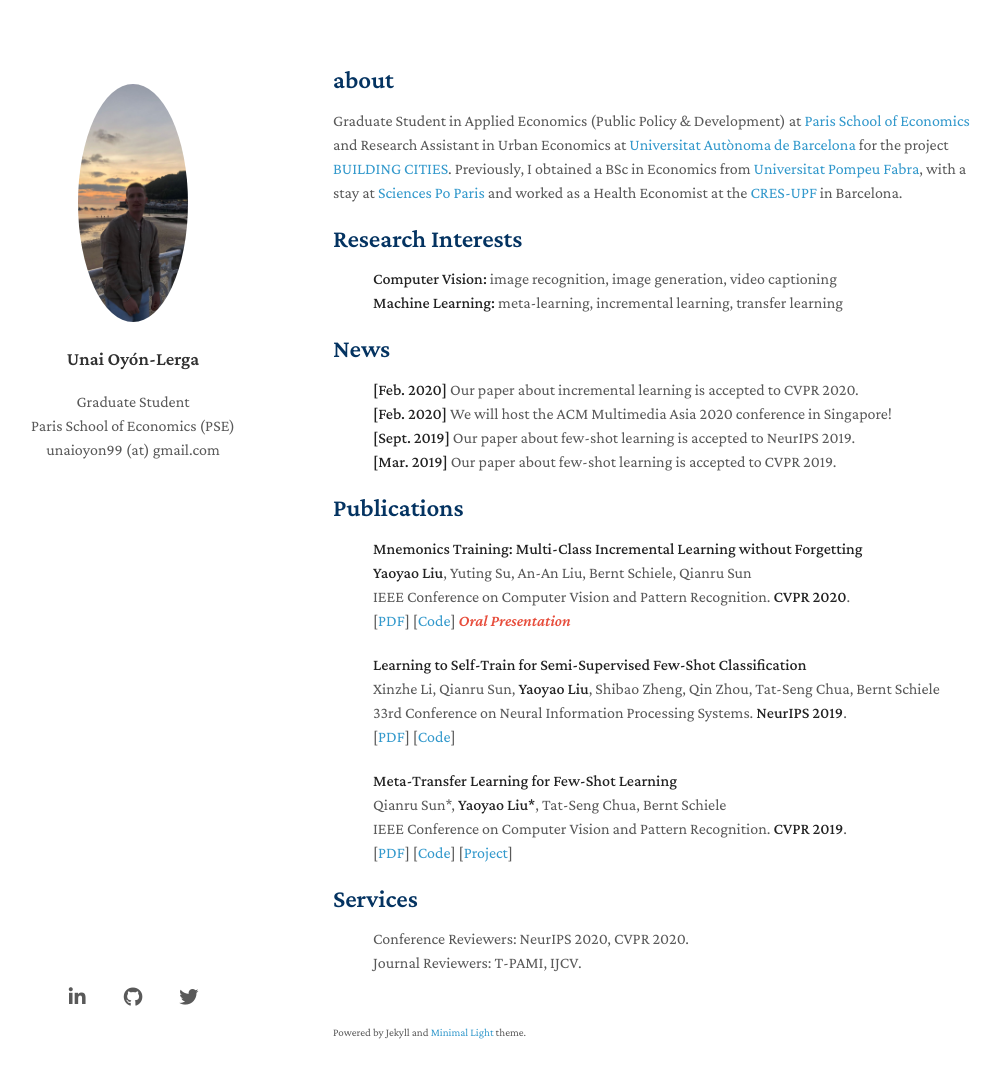
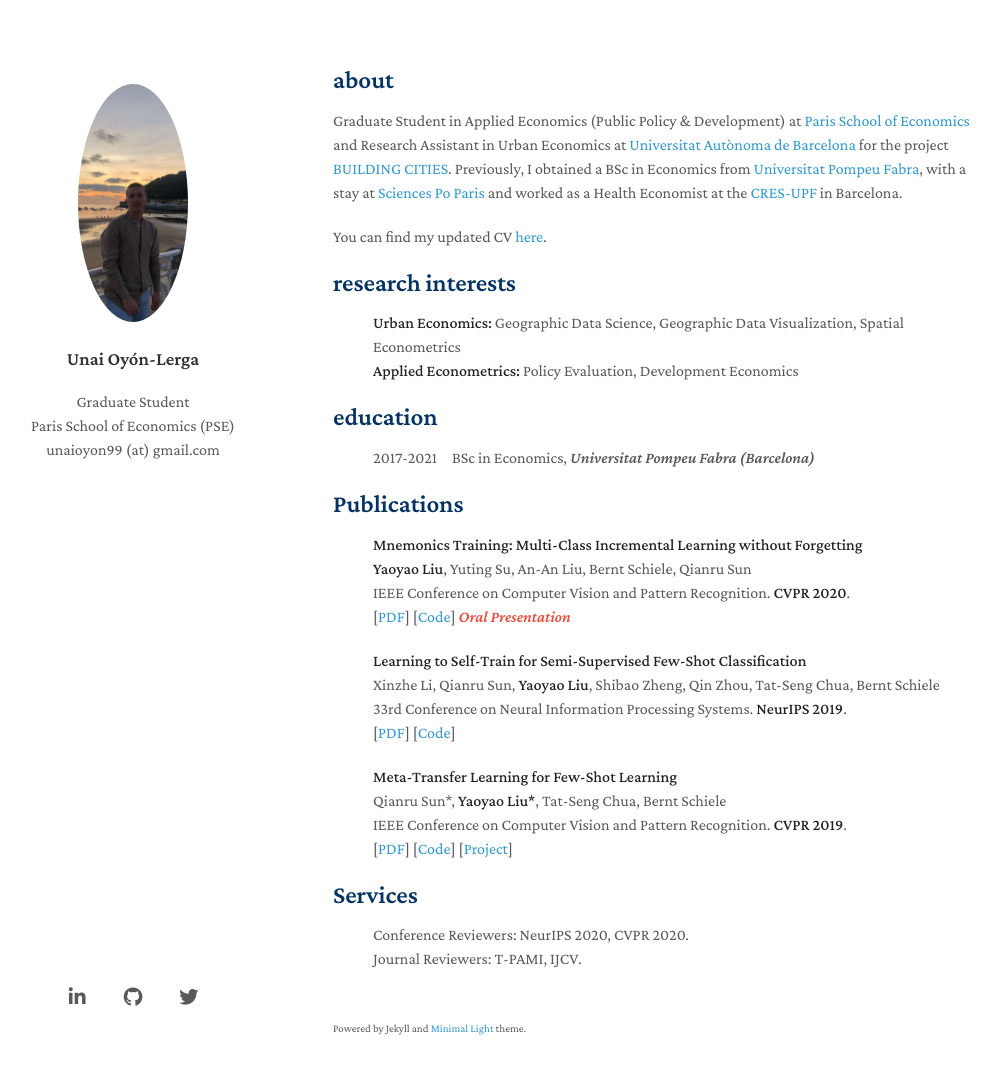
Before and after one commit to unaioyon/unaioyon.github.io, a Jekyll site: the page built from index.md, in a window 1280 px wide and 1113 px high. Shown: the top 1078 px of the window, without its empty margins (137-1137 px from the left). Built offline with Jekyll 4.4.1, drawn with Linux system fonts in a browser that asks for light colours; nearby versions of some CDN libraries; a style sheet for code colours, icons or effects is not loaded; our own code applies the rules of GitHub Pages for plain Markdown files.

Commit message:
Update index.md

```diff
--- a/index.md
+++ b/index.md
@@ -6,17 +6,15 @@ layout: homepage
 
 Graduate Student in Applied Economics (Public Policy & Development) at [Paris School of Economics](https://www.parisschoolofeconomics.eu/en/) and Research Assistant in Urban Economics at [Universitat Autònoma de Barcelona](https://www.uab.cat/web/universitat-autonoma-de-barcelona-1345467954774.html) for the project [BUILDING CITIES](https://fundacionlacaixa.org/documents/10280/1781539/SR21-00068-miquel-angel-garcia.pdf). Previously, I obtained a BSc in Economics from [Universitat Pompeu Fabra](https://www.upf.edu/home), with a stay at [Sciences Po Paris](https://www.sciencespo.fr/en/home) and worked as a Health Economist at the [CRES-UPF](https://www.upf.edu/web/cres) in Barcelona.
 
-## Research Interests
+You can find my updated CV [here](./assets/pdf/OYON_Unai_CV_Jan_2022.pdf).
+## research interests
 
-- **Computer Vision:** image recognition, image generation, video captioning
-- **Machine Learning:** meta-learning, incremental learning, transfer learning
+- **Urban Economics:** Geographic Data Science, Geographic Data Visualization, Spatial Econometrics
+- **Applied Econometrics:** Policy Evaluation, Development Economics
 
-## News
+## education
 
-- **[Feb. 2020]** Our paper about incremental learning is accepted to CVPR 2020.
-- **[Feb. 2020]** We will host the ACM Multimedia Asia 2020 conference in Singapore!
-- **[Sept. 2019]** Our paper about few-shot learning is accepted to NeurIPS 2019.
-- **[Mar. 2019]** Our paper about few-shot learning is accepted to CVPR 2019.
+- 2017-2021 &nbsp;&nbsp;&nbsp; BSc in Economics, *Universitat Pompeu Fabra (Barcelona)*
 
 ## Publications
 
```
